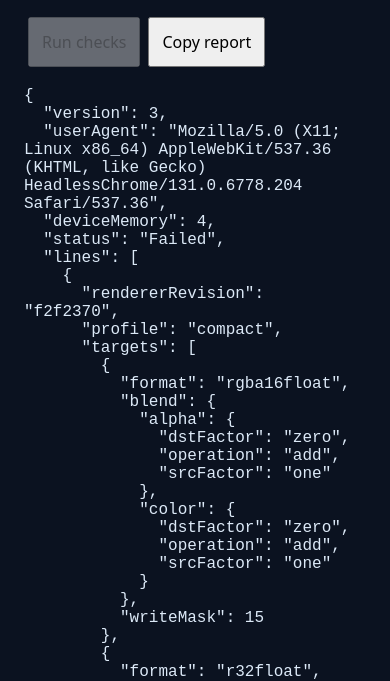
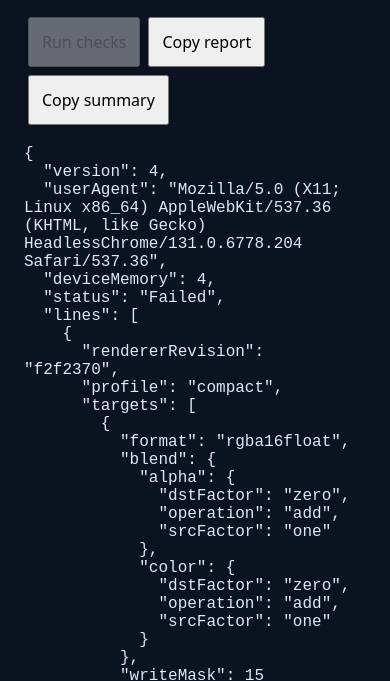
Before and after one commit to davehorner/gpui-nightshade, a plain HTML site: page web/mesh-check.html in a window 390 px wide. Both pictures are taken after a click on the button "Run checks". Shown: the part 157-838 px from the top of the page. Drawn offline with Linux system fonts and the light colour scheme.

Commit message:
test: repeat identical mobile shaders across shared and fresh devices

```diff
--- a/web/mesh-check.html
+++ b/web/mesh-check.html
@@ -1,4 +1,4 @@
-<!doctype html><html lang="en"><meta charset="utf-8"><meta name="viewport" content="width=device-width,initial-scale=1"><title>Nightshade mesh pipeline check</title><style>body{background:#0b1220;color:#dce9f7;font:16px system-ui;margin:24px}button{font:inherit;padding:12px;margin:4px}pre{white-space:pre-wrap;overflow-wrap:anywhere}</style><h1>Mesh pipeline check</h1><p>Tests the captured Nightshade mesh pipeline without WASM, a scene, or audio. Tap Run checks to start GPU work.</p><button id="run">Run checks</button><button id="copy">Copy report</button><pre id="report"></pre><script type="module">
-import {runMeshCheck} from './mesh-check.js?v=3';
+<!doctype html><html lang="en"><meta charset="utf-8"><meta name="viewport" content="width=device-width,initial-scale=1"><title>Nightshade mesh pipeline check</title><style>body{background:#0b1220;color:#dce9f7;font:16px system-ui;margin:24px}button{font:inherit;padding:12px;margin:4px}pre{white-space:pre-wrap;overflow-wrap:anywhere}</style><h1>Mesh pipeline check</h1><p>Tests the captured Nightshade mesh pipeline without WASM, a scene, or audio. Tap Run checks to start GPU work.</p><button id="run">Run checks</button><button id="copy">Copy report</button><button id="summary">Copy summary</button><pre id="report"></pre><script type="module">
+import {runMeshCheck} from './mesh-check.js?v=4';
 const key='nightshade-mesh-check',output=document.getElementById('report');let previous;try{previous=JSON.parse(localStorage.getItem(key));if(previous)delete previous.previous;}catch{}
-const report={version:3,userAgent:navigator.userAgent,deviceMemory:navigator.deviceMemory,status:'Not started',lines:[],previous};function show(){output.textContent=JSON.stringify(report,null,2);try{localStorage.setItem(key,output.textContent);}catch{}}show();document.getElementById('copy').onclick=async()=>{try{await navigator.clipboard.writeText(output.textContent);document.getElementById('copy').textContent='Copied';}catch{document.getElementById('copy').textContent='Select report below';}};document.getElementById('run').onclick=async()=>{document.getElementById('run').disabled=true;report.status='Running';show();try{report.result=await runMeshCheck(line=>{report.lines.push(line);show();});report.status=report.result.failed?'Failed':'Passed';}catch(error){report.status='Failed';report.error=String(error?.stack||error);}show();};</script></html>
+const report={version:4,userAgent:navigator.userAgent,deviceMemory:navigator.deviceMemory,status:'Not started',lines:[],previous};function show(){output.textContent=JSON.stringify(report,null,2);try{localStorage.setItem(key,output.textContent);}catch{}}show();document.getElementById('summary').onclick=async()=>{const summary={version:report.version,userAgent:report.userAgent,status:report.status,hashes:report.lines.find(x=>x.sourceHashes),result:report.result,error:report.error,firstFailure:report.lines.find(x=>x.status==='Failed')};try{await navigator.clipboard.writeText(JSON.stringify(summary,null,2));document.getElementById('summary').textContent='Copied';}catch{document.getElementById('summary').textContent='Use Copy report';}};document.getElementById('copy').onclick=async()=>{try{await navigator.clipboard.writeText(output.textContent);document.getElementById('copy').textContent='Copied';}catch{document.getElementById('copy').textContent='Select report below';}};document.getElementById('run').onclick=async()=>{document.getElementById('run').disabled=true;report.status='Running';show();try{report.result=await runMeshCheck(line=>{report.lines.push(line);show();});report.status=report.result.failed?'Failed':'Passed';}catch(error){report.status='Failed';report.error=String(error?.stack||error);}show();};</script></html>
--- a/web/mesh-check.js
+++ b/web/mesh-check.js
@@ -38,19 +38,17 @@ function variantSource(test){
 export async function runMeshCheck(record){
   record({rendererRevision:captured.revision,profile:captured.profile,targets:captured.descriptor.fragment.targets});
   record({currentRendererRevision:current.revision});
-  const cases=[
-    {name:'Original failing control',variant:'exact'},
-    {name:'Previously passing explicit perspective control',variant:'perspective'},
-    {name:'Original shader with implicit perspective',variant:'default-perspective'},
-    {name:'Exact shader emitted by dd80236',variant:'current'},
-    {name:'Current shader with explicit perspective annotation',variant:'current-explicit'},
-    {name:'Current shader without direct light loop',variant:'current-no-light'},
-    {name:'Current shader with application device limits',variant:'current',appLimits:true},
-    {name:'Previously passing shader with application device limits',variant:'perspective',appLimits:true}
-  ];
+  const cases=[];
+  for(const reuse of [true,false])for(let round=1;round<=3;round++)for(const variant of ['current','perspective','default-perspective'])
+    cases.push({name:`${reuse?'Shared':'Fresh'} device / ${variant} / round ${round}`,variant,reuse,appLimits:true});
+  const sharedDevices=new Map(),results=[];
   for(const test of cases)if(test.variant){test.vertex=true;test.fragment=true;}
   let failed=0;
+  const hash=async value=>Array.from(new Uint8Array(await crypto.subtle.digest("SHA-256",new TextEncoder().encode(value))),x=>x.toString(16).padStart(2,"0")).join("");
+  const sourceHashes={};for(const variant of ["current","perspective","default-perspective"])sourceHashes[variant]=await hash(variantSource({variant}));
+  record({sourceHashes,descriptorHash:await hash(JSON.stringify(captured.descriptor)),repetitions:3});
   for(const test of cases){
+    if(!test.reuse&&sharedDevices.size){for(const device of sharedDevices.values()){device.destroy();await device.lost;}sharedDevices.clear();await new Promise(resolve=>setTimeout(resolve,100));}
     record({test:test.name,stage:'Requesting device'});let device,cleaning=false;const resources=[];
     let timer;
     try{
@@ -64,7 +62,9 @@ export async function runMeshCheck(record){
         requiredLimits.maxSamplersPerShaderStage=Math.min(adapter.limits.maxSamplersPerShaderStage,64);
       }
       record({test:test.name,requiredLimits});
-      device=await adapter.requestDevice({requiredFeatures:['indirect-first-instance'],requiredLimits});
+      const key=JSON.stringify(requiredLimits);
+      device=test.reuse?sharedDevices.get(key):null;
+      if(!device){device=await adapter.requestDevice({requiredFeatures:['indirect-first-instance'],requiredLimits});if(test.reuse)sharedDevices.set(key,device);}
       device.lost.then(info=>{if(!cleaning)record({test:test.name,deviceLost:{reason:info.reason,message:info.message}});});
       device.addEventListener('uncapturederror',event=>record({test:test.name,uncapturedError:event.error.message}));
       device.pushErrorScope('out-of-memory');device.pushErrorScope('internal');device.pushErrorScope('validation');
@@ -85,7 +85,7 @@ export async function runMeshCheck(record){
       const targets=structuredClone(captured.descriptor.fragment.targets);
       if(test.masks){for(const target of targets)delete target.blend;targets[1].writeMask=1;targets[3].writeMask=3;}
       record({test:test.name,stage:'Creating pipeline'});
-      const pipeline=device.createRenderPipeline({...captured.descriptor,label:test.name,layout,vertex:{...captured.descriptor.vertex,module:vertex,entryPoint:test.vertex?'vs_main':'vs_probe'},fragment:{...captured.descriptor.fragment,module:fragment,entryPoint:test.fragment?'fs_main':'fs_probe',targets}});
+      const pipeline=device.createRenderPipeline({...captured.descriptor,label:'Opaque Mesh Pipeline',layout,vertex:{...captured.descriptor.vertex,module:vertex,entryPoint:test.vertex?'vs_main':'vs_probe'},fragment:{...captured.descriptor.fragment,module:fragment,entryPoint:test.fragment?'fs_main':'fs_probe',targets}});
       const colors=targets.map(target=>{const texture=device.createTexture({size:[64,64],format:target.format,usage:GPUTextureUsage.RENDER_ATTACHMENT});resources.push(texture);return {view:texture.createView(),loadOp:'clear',storeOp:'store',clearValue:{r:0,g:0,b:0,a:1}};});
       const depth=device.createTexture({size:[64,64],format:captured.descriptor.depthStencil.format,usage:GPUTextureUsage.RENDER_ATTACHMENT});resources.push(depth);
       const encoder=device.createCommandEncoder(),pass=encoder.beginRenderPass({colorAttachments:colors,depthStencilAttachment:{view:depth.createView(),depthClearValue:0,depthLoadOp:'clear',depthStoreOp:'store'}});
@@ -95,9 +95,11 @@ export async function runMeshCheck(record){
       record({test:test.name,stage:'Submitting draw and waiting for GPU'});device.queue.submit([encoder.finish()]);
       await Promise.race([device.queue.onSubmittedWorkDone(),device.lost.then(info=>{throw Error('Device lost: '+info.message);}),new Promise((_,reject)=>{timer=setTimeout(()=>reject(Error('GPU timed out after 15 seconds')),15000);})]);
       const errors=[];for(let i=0;i<3;i++){const error=await device.popErrorScope();if(error)errors.push({type:error.constructor.name,message:error.message});}
-      if(errors.length){failed++;record({test:test.name,status:'Failed',errors});}else record({test:test.name,status:'Passed'});
-    }catch(error){failed++;record({test:test.name,status:'Failed',error:String(error?.stack||error)});}
-    finally{clearTimeout(timer);cleaning=true;for(const resource of resources)resource.destroy();device?.destroy();}
+      const status=errors.length?'Failed':'Passed';if(errors.length)failed++;
+      results.push({test:test.name,status});record({test:test.name,status,...(errors.length?{errors}:{})});
+    }catch(error){failed++;results.push({test:test.name,status:'Failed'});record({test:test.name,status:'Failed',error:String(error?.stack||error)});}
+    finally{clearTimeout(timer);cleaning=true;for(const resource of resources)resource.destroy();if(!test.reuse&&device){device.destroy();await device.lost;await new Promise(resolve=>setTimeout(resolve,100));}}
   }
-  return {passed:cases.length-failed,failed,total:cases.length};
+  for(const device of sharedDevices.values()){device.destroy();await device.lost;}
+  return {passed:cases.length-failed,failed,total:cases.length,results};
 }
```
